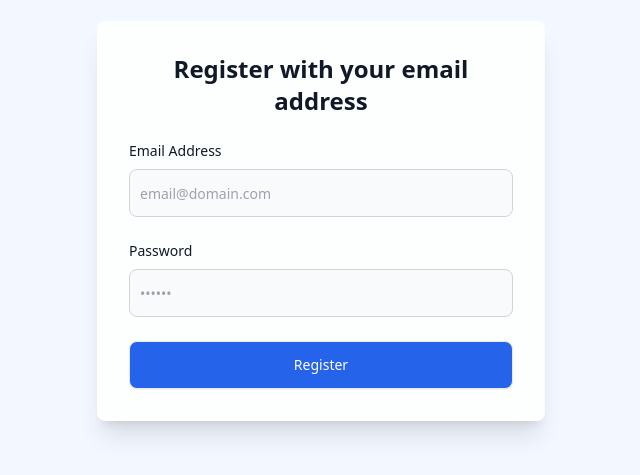
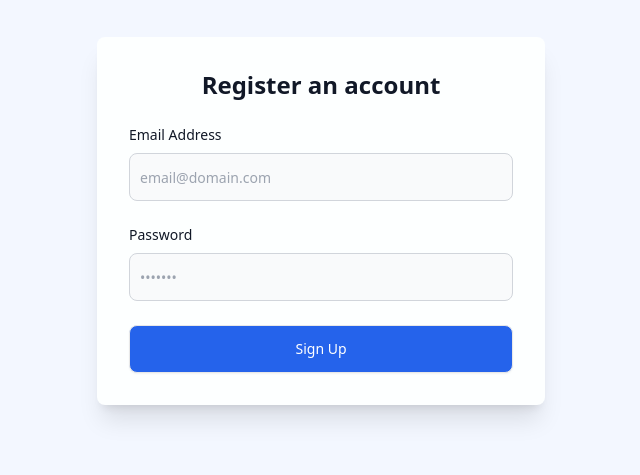
Before and after one commit to jeremymapalad/task-radar, a React (Vite) app: page /sign-up in a window 1280 px wide. Shown: the part 179-654 px from the top of the page, without its empty margins (319-959 px from the left). Built offline with nearby package versions, Linux system fonts and the light colour scheme; no server answers.

Commit message:
Implement AuthForm component

```diff
--- a/src/components/Auth/SignIn.tsx
+++ b/src/components/Auth/SignIn.tsx
@@ -1,80 +1,35 @@
 import { loginWithEmail } from "../../services/firebase/auth";
-import { FormEvent, useState } from "react";
+import { useState } from "react";
 import { Link } from "react-router-dom";
-import TextInput from "../ui/TextInput";
-import Button from "../ui/Button";
+import AuthForm from "./AuthForm";
 
 const SignIn = () => {
-  const [email, setEmail] = useState<string>("");
-  const [password, setPassword] = useState<string>("");
   const [isLoading, setIsLoading] = useState<boolean>(false);
   const [errorMessage, setErrorMessage] = useState<string>("");
 
-  const onSubmit = async (e: FormEvent<HTMLFormElement>) => {
-    e.preventDefault();
+  const onSubmit = async (email: string, password: string) => {
     setErrorMessage("");
-    if (!isLoading) {
     setIsLoading(true);
     const login = await loginWithEmail(email, password);
 
     if (!login.success) {
       setIsLoading(false);
       setErrorMessage(login.message);
-        setPassword("");
+      return false;
     }
-    }
+
+    return true;
   };
 
   return (
-    <div className="mx-auto flex flex-col items-center justify-center px-6 md:h-screen lg:py-0">
-      <div className="sm:max-w-md md:mt-0 w-full bg-task rounded-lg shadow-xl xl:p-0">
-        <div className="space-y-6 p-6 sm:p-8">
-          <h1 className="text-center text-xl font-bold text-gray-900 md:text-2xl">
-            Sign in
-          </h1>
-          <form className="space-y-6" onSubmit={onSubmit}>
-            {errorMessage && (
-              <div className="text-white p-3 rounded-md bg-red-500">
-                {errorMessage}
-              </div>
-            )}
-
-            <div>
-              <label className="text-gray-900 block mb-2 text-sm font-medium">
-                Email Address
-              </label>
-
-              <TextInput
-                type="email"
-                value={email}
-                onChange={setEmail}
-                className="text-gray-900 bg-gray-50 border border-gray-300 rounded-lg w-full p-2.5 text-sm focus:border-primary-600 focus:ring-primary-600"
-                placeholder="email@domain.com"
-              />
-            </div>
-
-            <div>
-              <label className="text-gray-900 block mb-2 text-sm font-medium">
-                Password
-              </label>
-
-              <TextInput
-                type="password"
-                value={password}
-                onChange={setPassword}
-                className="text-gray-900 bg-gray-50 border border-gray-300 rounded-lg w-full p-2.5 text-sm focus:border-primary-600 focus:ring-primary-600"
-                placeholder="••••••"
-              />
-            </div>
-            <Button
-              type="submit"
-              className="text-center w-full px-5 py-3 text-sm font-medium text-white bg-blue-600 rounded-lg hover:bg-blue-500 focus:outline-none focus:ring-4 focus:ring-primary-300"
+    <AuthForm
+      title="Sign In"
+      buttonText={isLoading ? "Signing In..." : "Sign In"}
+      errorMessage={errorMessage}
+      onSubmit={onSubmit}
     >
-              {isLoading ? "Signing In..." : "Sign In"}
-            </Button>
-
       <p className="text-gray-500 text-center text-sm font-light">
-              Don't have an account?{" "}
+        Don't have an account?
         <Link
           className="text-primary-600 font-medium hover:underline"
           to="/sign-up"
@@ -82,10 +37,7 @@ const SignIn = () => {
           Sign up
         </Link>
       </p>
-          </form>
-        </div>
-      </div>
-    </div>
+    </AuthForm>
   );
 };
 
--- a/src/components/Auth/SignUp.tsx
+++ b/src/components/Auth/SignUp.tsx
@@ -1,79 +1,32 @@
 import { registerWithEmail } from "../../services/firebase/auth";
-import { FormEvent, useState } from "react";
-import TextInput from "../ui/TextInput";
-import Button from "../ui/Button";
+import { useState } from "react";
+import AuthForm from "./AuthForm";
 
 const SignIn = () => {
-  const [email, setEmail] = useState<string>("");
-  const [password, setPassword] = useState<string>("");
   const [isLoading, setIsLoading] = useState<boolean>(false);
   const [errorMessage, setErrorMessage] = useState<string>("");
 
-  const onSubmit = async (e: FormEvent<HTMLFormElement>) => {
-    e.preventDefault();
+  const onSubmit = async (email: string, password: string) => {
     setErrorMessage("");
-    if (!isLoading) {
     setIsLoading(true);
     const register = await registerWithEmail(email, password);
 
     if (!register.success) {
       setIsLoading(false);
       setErrorMessage(register.message);
+      return false;
     }
-    }
+
+    return true;
   };
 
   return (
-    <div className="mx-auto flex flex-col items-center justify-center px-6 md:h-screen lg:py-0">
-      <div className="sm:max-w-md md:mt-0 w-full bg-task rounded-lg shadow-xl xl:p-0">
-        <div className="space-y-6 p-6 sm:p-8">
-          <h1 className="text-center text-xl font-bold text-gray-900 md:text-2xl">
-            Register with your email address
-          </h1>
-
-          <form className="space-y-6" onSubmit={onSubmit}>
-            {errorMessage && (
-              <div className="text-white p-3 rounded-md bg-red-500">
-                {errorMessage}
-              </div>
-            )}
-
-            <div>
-              <label className="text-gray-900 block mb-2 text-sm font-medium">
-                Email Address
-              </label>
-              <TextInput
-                type="email"
-                value={email}
-                onChange={setEmail}
-                className="text-gray-900 bg-gray-50 border border-gray-300 rounded-lg w-full p-2.5 text-sm focus:border-primary-600 focus:ring-primary-600"
-                placeholder="email@domain.com"
+    <AuthForm
+      title="Register an account"
+      buttonText={isLoading ? "Processing your registration..." : "Sign Up"}
+      errorMessage={errorMessage}
+      onSubmit={onSubmit}
     />
-            </div>
-
-            <div>
-              <label className="text-gray-900 block mb-2 text-sm font-medium">
-                Password
-              </label>
-              <TextInput
-                type="password"
-                value={password}
-                onChange={setPassword}
-                className="text-gray-900 bg-gray-50 border border-gray-300 rounded-lg w-full p-2.5 text-sm focus:border-primary-600 focus:ring-primary-600"
-                placeholder="••••••"
-              />
-            </div>
-
-            <Button
-              type="submit"
-              className="text-center w-full px-5 py-3 text-sm font-medium text-white bg-blue-600 rounded-lg hover:bg-blue-500 focus:outline-none focus:ring-4 focus:ring-primary-300"
-            >
-              {isLoading ? "Please wait..." : "Register"}
-            </Button>
-          </form>
-        </div>
-      </div>
-    </div>
   );
 };
 
```
Lines whose indentation alone changed are shown as unchanged.
